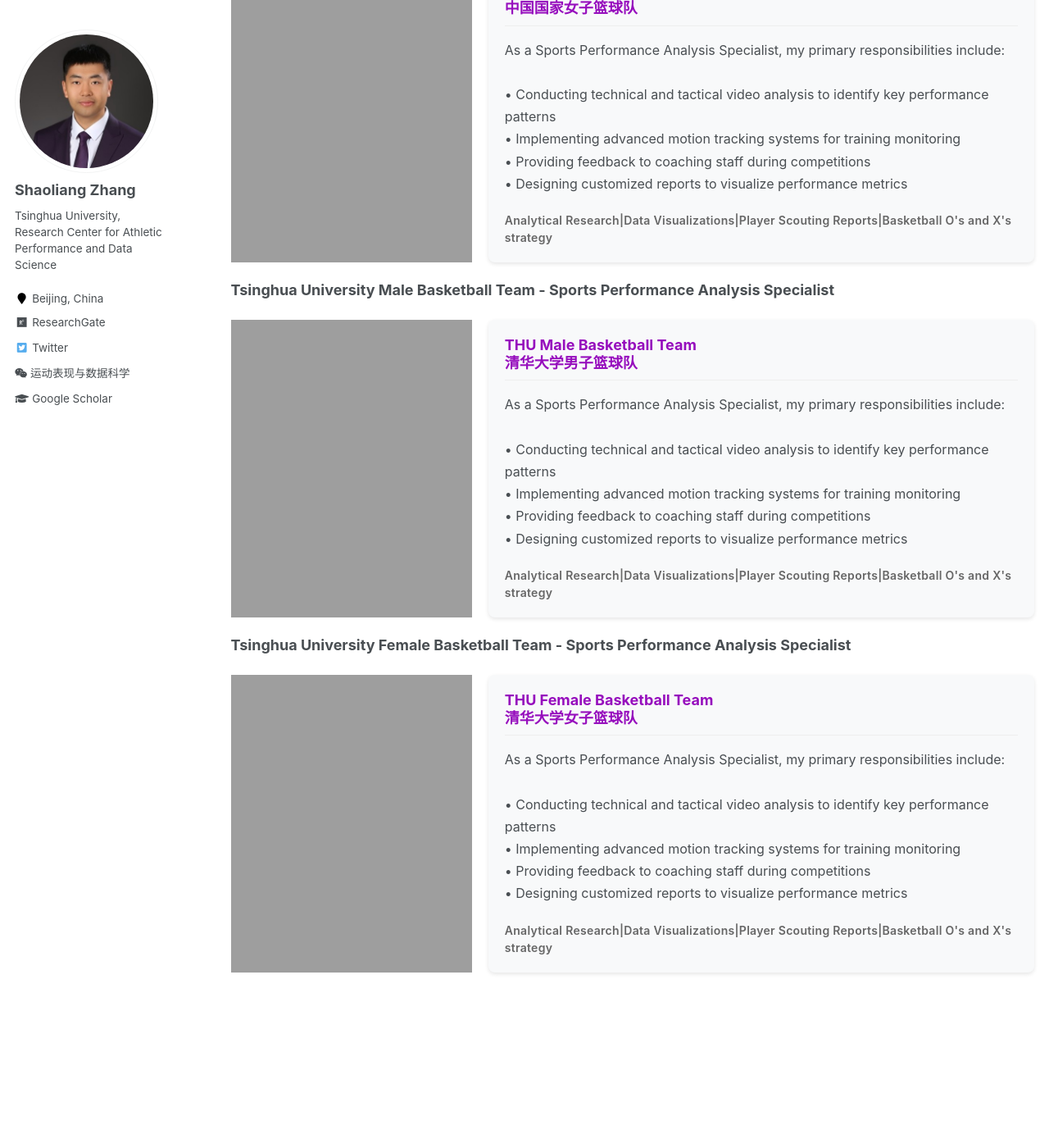
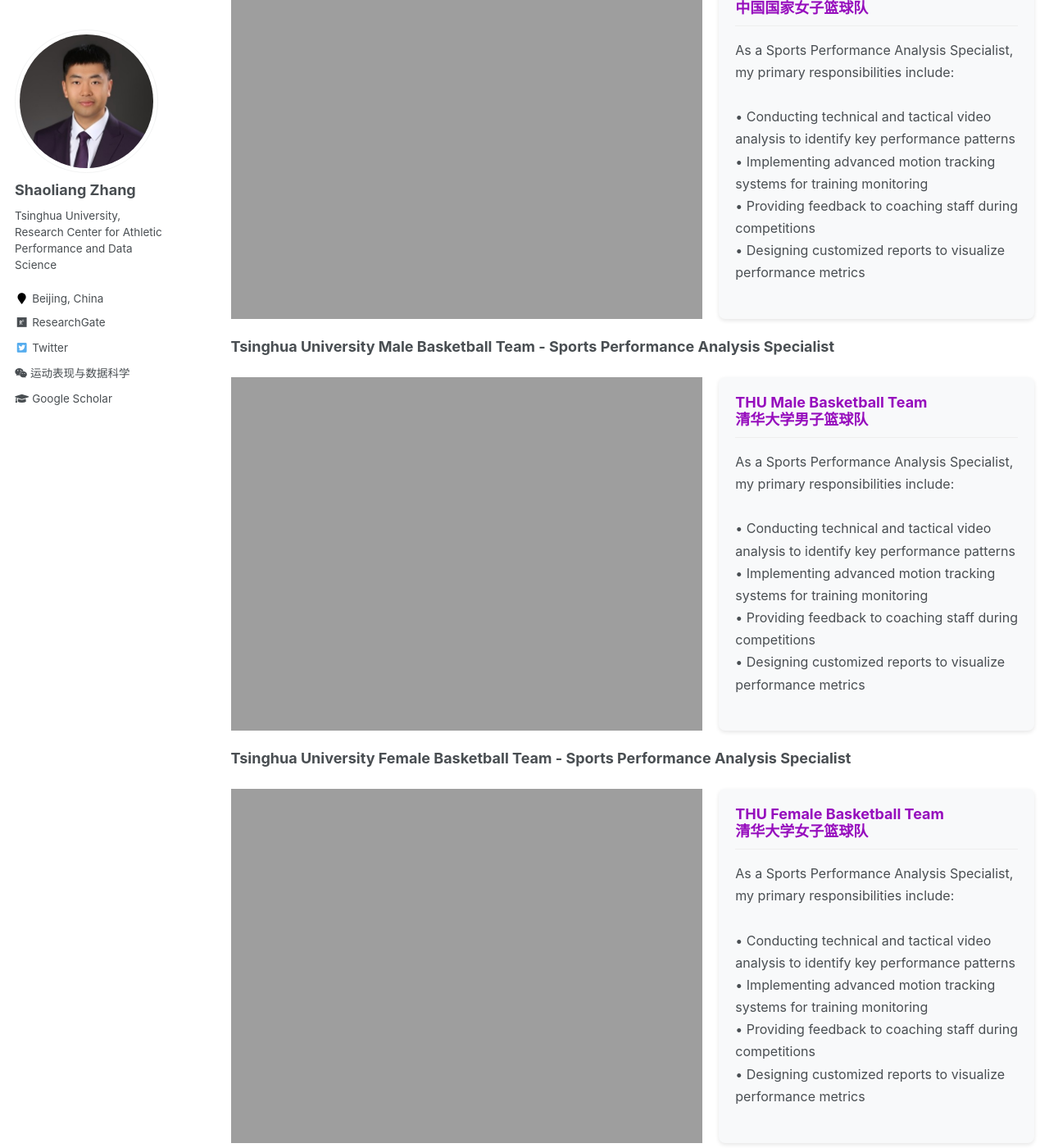
Before and after one commit to sportssuper/ZSL, a Jekyll site: the page built from _pages/services.md, in a window 1280 px wide and 1400 px high, scrolled down 229 px. Shown: the whole window at 82% size. Built offline with Jekyll 4.4.1, drawn with Linux system fonts in a browser that asks for light colours; a script that is not in the unit is left out.

Commit message:
Update services.md

```diff
--- a/_pages/services.md
+++ b/_pages/services.md
@@ -14,9 +14,9 @@
 
   <img src="https://sportssuper.github.io/ZSL/assets/chinafemale/1.jpg"
        alt="女篮"
-       style="width: 30%; height: auto;">
+       style="width: 60%; height: auto;">
 
-  <div style="width: 70%; padding: 20px; background: #f8f9fa; border-radius: 8px; box-shadow: 0 2px 5px rgba(0,0,0,0.1);">
+  <div style="width: 40%; padding: 20px; background: #f8f9fa; border-radius: 8px; box-shadow: 0 2px 5px rgba(0,0,0,0.1);">
     <h3 style="color: #960DBD; margin-top: 0; border-bottom: 1px solid #eee; padding-bottom: 10px;">
       Chinese Female Basketball Team<br>中国国家女子篮球队
     </h3>
@@ -27,9 +27,9 @@
     • Providing feedback to coaching staff during competitions<br>
     • Designing customized reports to visualize performance metrics<br>
     </p>
-    <div style="margin-top: 20px; font-size: 14px; font-weight: 600; color: #666; letter-spacing: 0.3px;">
+<!--     <div style="margin-top: 20px; font-size: 14px; font-weight: 600; color: #666; letter-spacing: 0.3px;">
   Analytical Research|Data Visualizations|Player Scouting Reports|Basketball O's and X's strategy
-  </div>
+  </div> -->
   </div>
 </div>
 
@@ -40,9 +40,9 @@
 
   <img src="https://sportssuper.github.io/ZSL//assets/images/thu1.jpg"
        alt="男篮"
-       style="width: 30%; height: auto;">
+       style="width: 60%; height: auto;">
 
-  <div style="width: 70%; padding: 20px; background: #f8f9fa; border-radius: 8px; box-shadow: 0 2px 5px rgba(0,0,0,0.1);">
+  <div style="width: 40%; padding: 20px; background: #f8f9fa; border-radius: 8px; box-shadow: 0 2px 5px rgba(0,0,0,0.1);">
     <h3 style="color: #960DBD; margin-top: 0; border-bottom: 1px solid #eee; padding-bottom: 10px;">
       THU Male Basketball Team<br>清华大学男子篮球队
     </h3>
@@ -53,9 +53,9 @@
     • Providing feedback to coaching staff during competitions<br>
     • Designing customized reports to visualize performance metrics<br>
     </p>
- <div style="margin-top: 20px; font-size: 14px; font-weight: 600; color: #666; letter-spacing: 0.3px;">
+<!--  <div style="margin-top: 20px; font-size: 14px; font-weight: 600; color: #666; letter-spacing: 0.3px;">
   Analytical Research|Data Visualizations|Player Scouting Reports|Basketball O's and X's strategy
-  </div>
+  </div> -->
 
   </div>
 </div>
@@ -67,9 +67,9 @@
 
   <img src="https://sportssuper.github.io/ZSL//assets/images/thu2.jpg"
        alt="女篮"
-       style="width: 30%; height: auto;">
+       style="width: 60%; height: auto;">
 
-  <div style="width: 70%; padding: 20px; background: #f8f9fa; border-radius: 8px; box-shadow: 0 2px 5px rgba(0,0,0,0.1);">
+  <div style="width: 40%; padding: 20px; background: #f8f9fa; border-radius: 8px; box-shadow: 0 2px 5px rgba(0,0,0,0.1);">
     <h3 style="color: #960DBD; margin-top: 0; border-bottom: 1px solid #eee; padding-bottom: 10px;">
       THU Female Basketball Team<br>清华大学女子篮球队
     </h3>
@@ -80,9 +80,9 @@
     • Providing feedback to coaching staff during competitions<br>
     • Designing customized reports to visualize performance metrics<br>
     </p>
-  <div style="margin-top: 20px; font-size: 14px; font-weight: 600; color: #666; letter-spacing: 0.3px;">
+<!--   <div style="margin-top: 20px; font-size: 14px; font-weight: 600; color: #666; letter-spacing: 0.3px;">
   Analytical Research|Data Visualizations|Player Scouting Reports|Basketball O's and X's strategy
-  </div>
+  </div> -->
 
   </div>
 </div>
```
